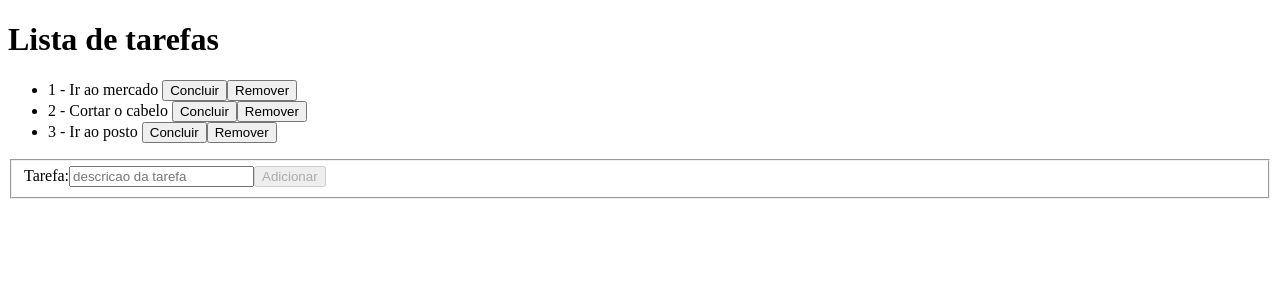
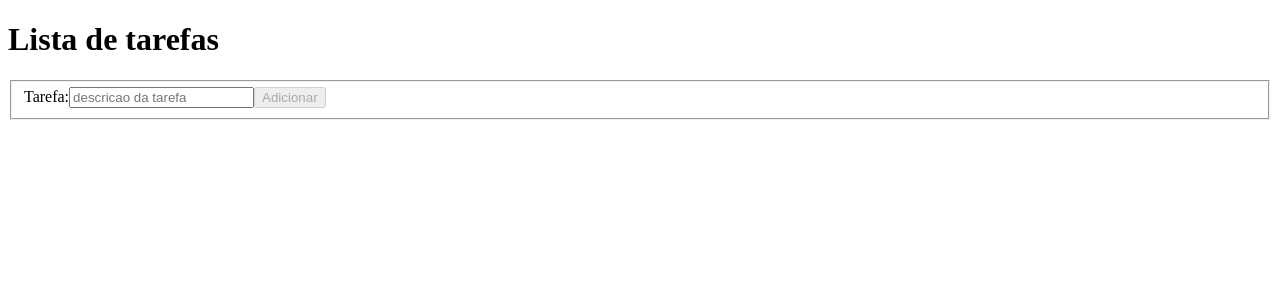
Before and after one commit to AlicioCunha/to-do-list, an Angular app: page / in a window 1280 px wide. Shown: the top 300 px of the page. Built offline with nearby package versions, Linux system fonts and the light colour scheme.

Commit message:
removendo lista fixa

```diff
--- a/src/app/app.component.ts
+++ b/src/app/app.component.ts
@@ -21,10 +21,6 @@ export class AppComponent {
       ])]
     });
 
-
-    this.listaTarefas.push(new Task(1, 'Ir ao mercado', false));
-    this.listaTarefas.push(new Task(2, 'Cortar o cabelo', false));
-    this.listaTarefas.push(new Task(3, 'Ir ao posto', false));
   }
 
 
@@ -50,5 +46,11 @@ export class AppComponent {
     const descricaoNovaTarefa = this.form.controls['descricao'].value;
     const id = this.listaTarefas.length + 1;
     this.listaTarefas.push(new Task(id, descricaoNovaTarefa, false));
+
+    this.clear();
+  }
+
+  clear(){
+    this.form.reset();
   }
 }
```
